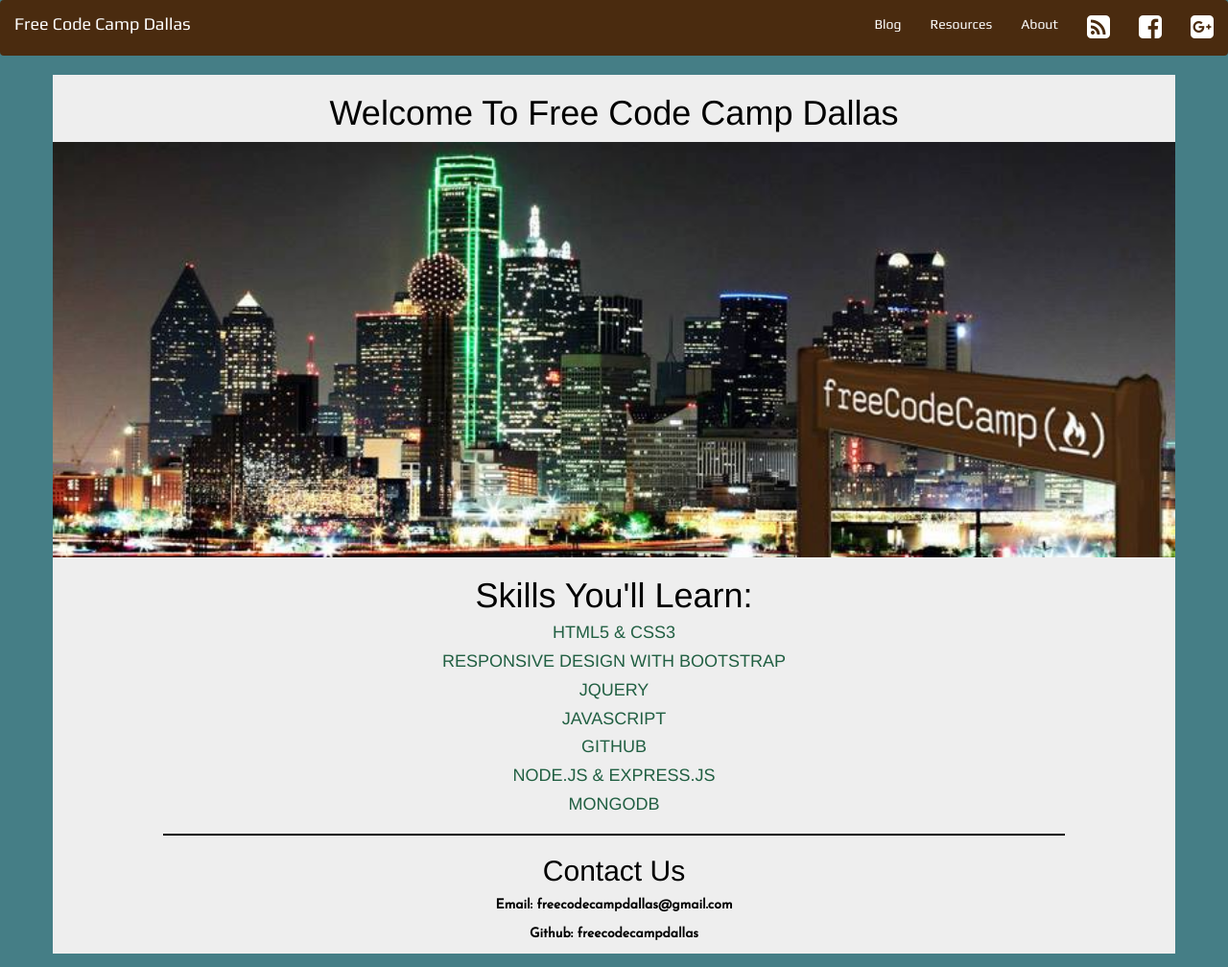
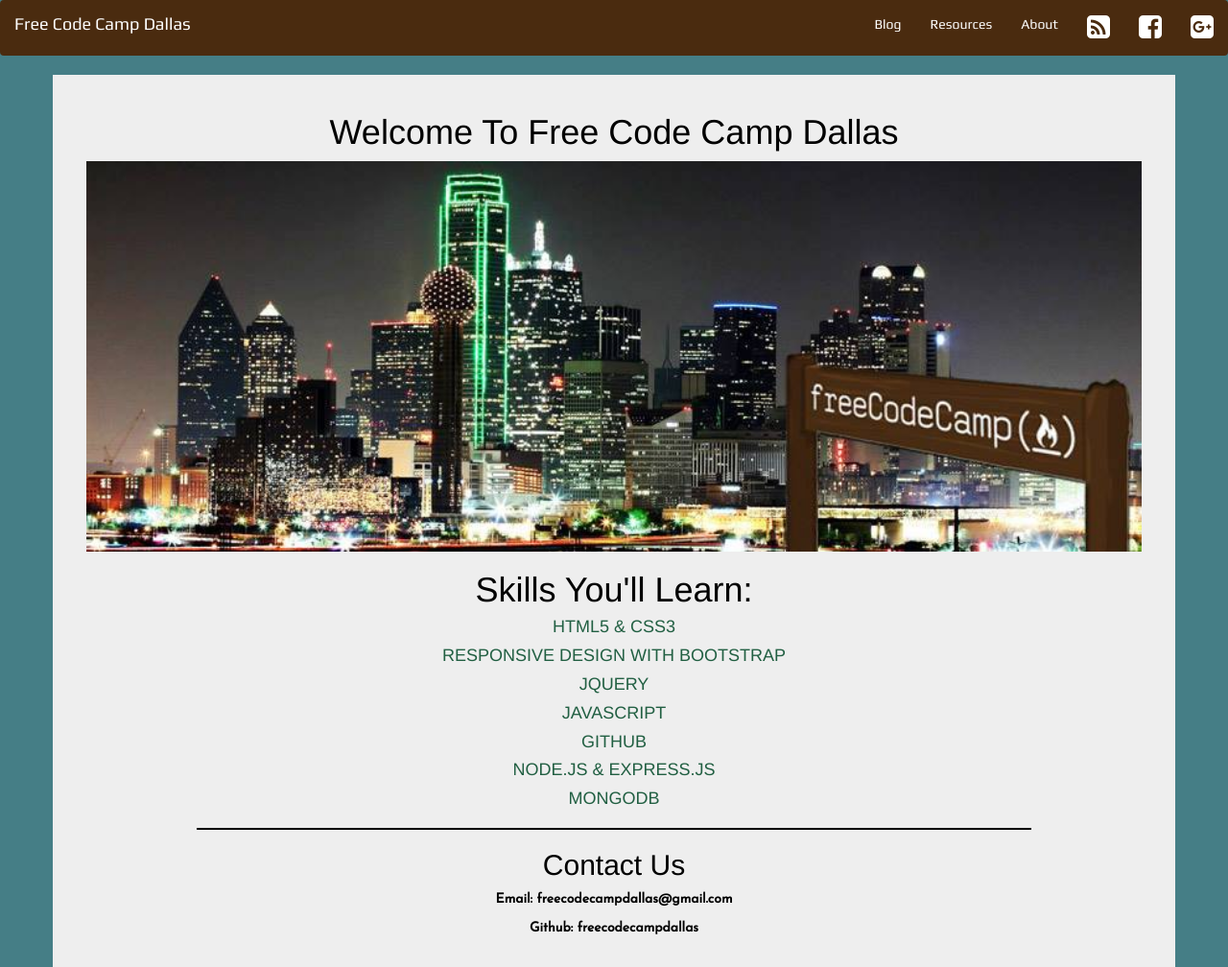
Before and after one commit to dallassoftwaredevelopers/freecodecampdallas.github.io, a Jekyll site: the page built from index.html, in a window 1280 px wide. Shown: the whole page at 96% size. Built offline with Jekyll 4.4.1, drawn with Linux system fonts in a browser that asks for light colours; the list of posts is cut into pages by our own code.

Commit message:
Update site.css
reverted changes to .row - padding for main content

```diff
--- a/assets/css/site.css
+++ b/assets/css/site.css
@@ -38,6 +38,10 @@ hr {
 /**********************MAIN AREA*********************/
 .mainarea {
   background-color: #EEEEEE;
+}
+.row {
+  margin: 0;
+  padding: 20px;
 }
 /**********************WELCOME*********************/
 .welcome {
```
